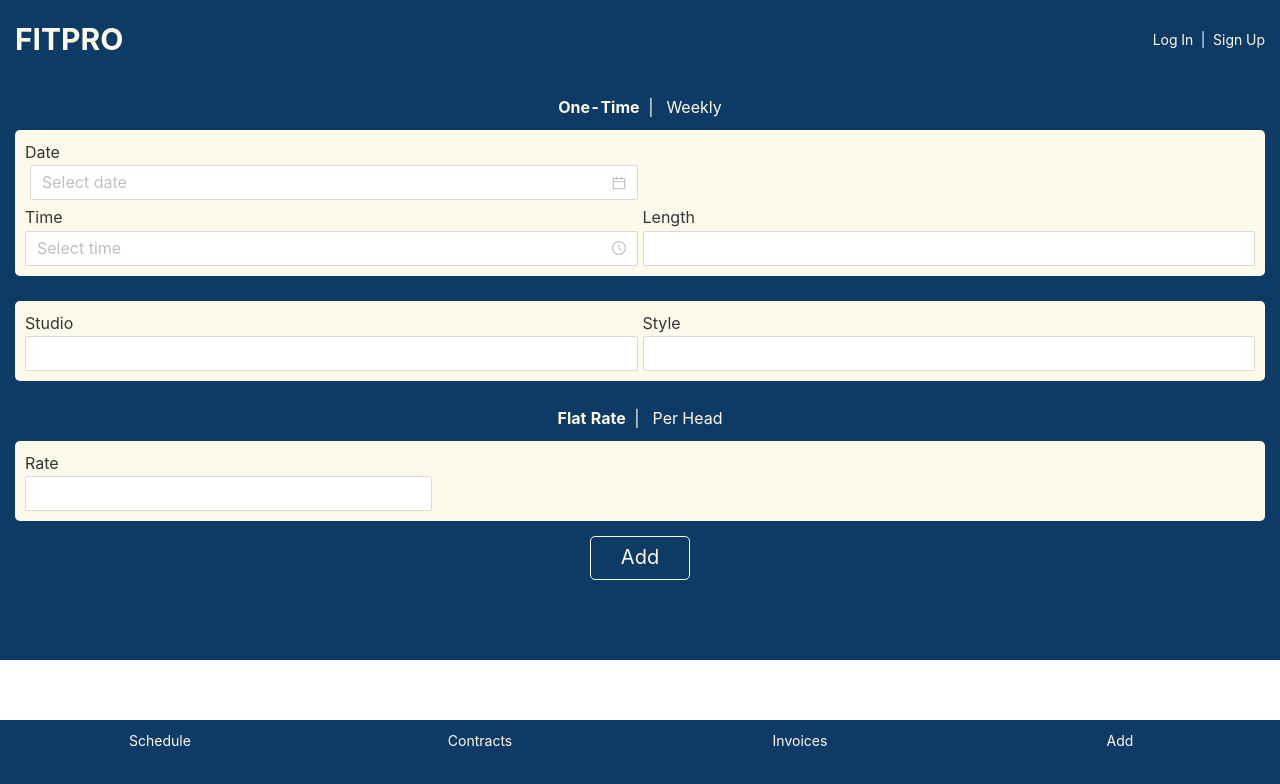
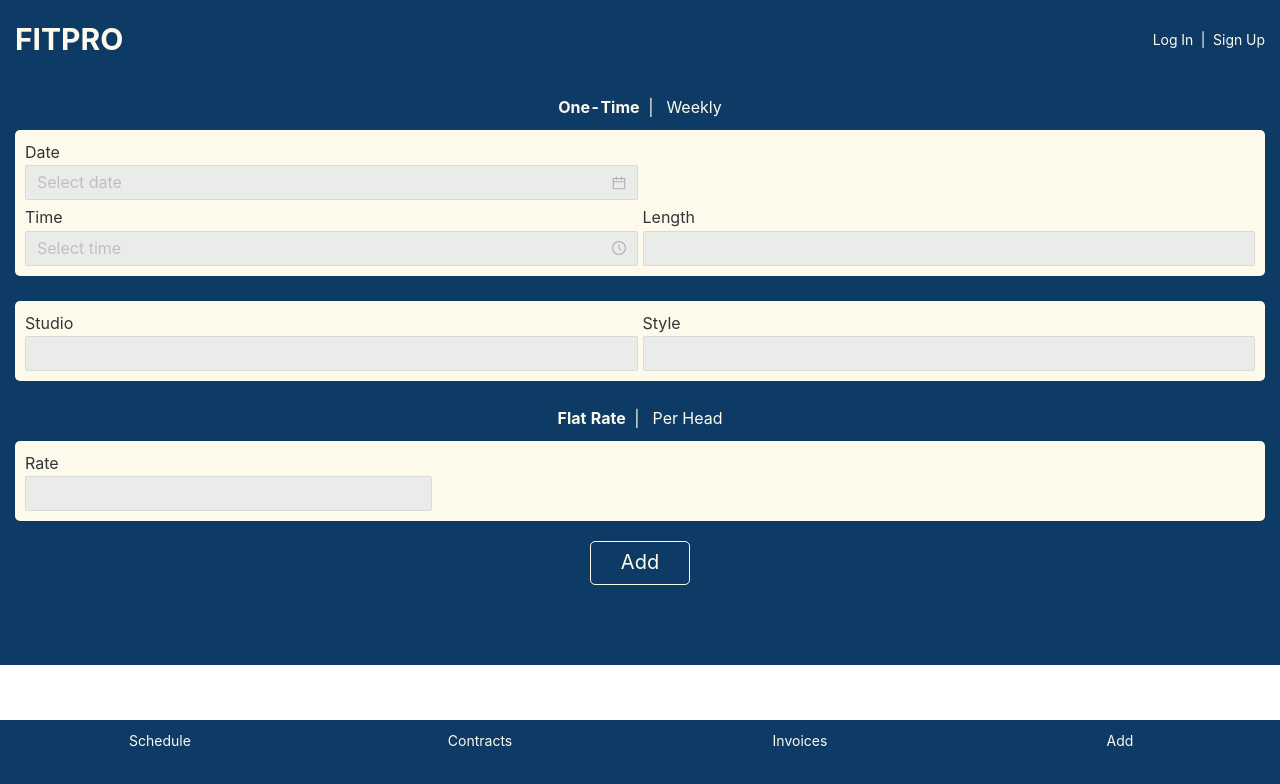
Before and after one commit to conspop/fit-pro, a React (Create React App) app: page /add in a window 1280 px wide. Shown: the top 784 px of the page. Built offline with nearby package versions, Linux system fonts and the light colour scheme.

Commit message:
small changes to styling of inputs

```diff
--- a/src/App.css
+++ b/src/App.css
@@ -29,6 +29,7 @@
 
 .page-container input {
   font-size: 16px;
+  background-color: #EAECEA;
 }
 
 .form {
@@ -46,3 +47,7 @@
   border: none;
   margin-bottom: 10vh;
 }
+
+input {
+  background-color: #DFE2DF;
+}
--- a/src/components/AddItemForm/AddItemForm.css
+++ b/src/components/AddItemForm/AddItemForm.css
@@ -59,6 +59,7 @@
 
 .ant-picker, .ant-space {
   width:100%;
+  background-color: #EAECEA;
 }
 
 .ant-picker-time-panel {
--- a/src/components/ContractsListItem/ContractsListItem.css
+++ b/src/components/ContractsListItem/ContractsListItem.css
@@ -88,8 +88,9 @@ button:focus {
   padding-bottom: 5px;
 }
 
-.ant-space-item {
+.options .ant-space {
   margin-left: 5px;
+
 }
 
 .heads-input {
--- a/src/components/DatePicker/DatePicker.css
+++ b/src/components/DatePicker/DatePicker.css
@@ -41,3 +41,7 @@
 .button {
   grid-area: button;
 }
+
+.button-container {
+  margin-top: 10px;
+}
--- a/src/components/DatePicker/DatePicker.jsx
+++ b/src/components/DatePicker/DatePicker.jsx
@@ -40,7 +40,7 @@ class DatePicker extends React.Component {
         </div>
         {this.state.showSelector ?
         <>
-          <div className='datepicker-dates-container'>
+          <div className='datepicker-dates-container form-child'>
             <div className='start'>
               <div>
                 Start Date
@@ -69,7 +69,8 @@ class DatePicker extends React.Component {
                 />
               </Space>
             </div>
-            <div className='button'>
+          </div>
+            <div className='button-container'>
               <button
                 className='add-button'
                 onClick={this.handleUpdateDates}
@@ -77,7 +78,6 @@ class DatePicker extends React.Component {
                 Update
               </button>
             </div>
-          </div>
         </>
         :
         <>
```
Also changed, not shown: 1 other file (tests, documents, lock files or other folders).
